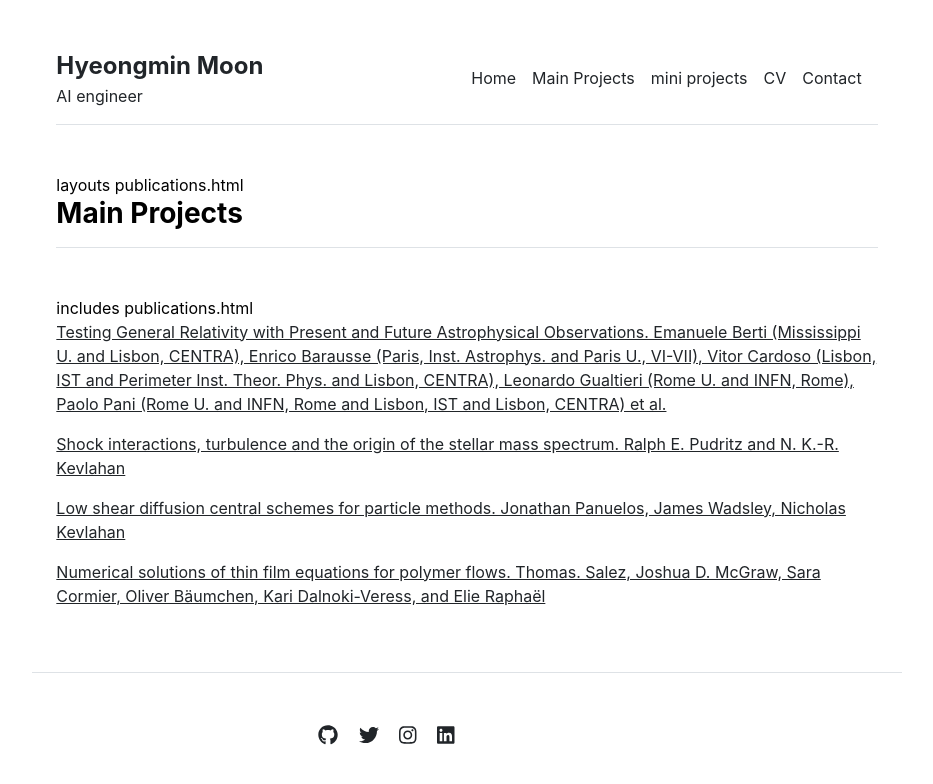
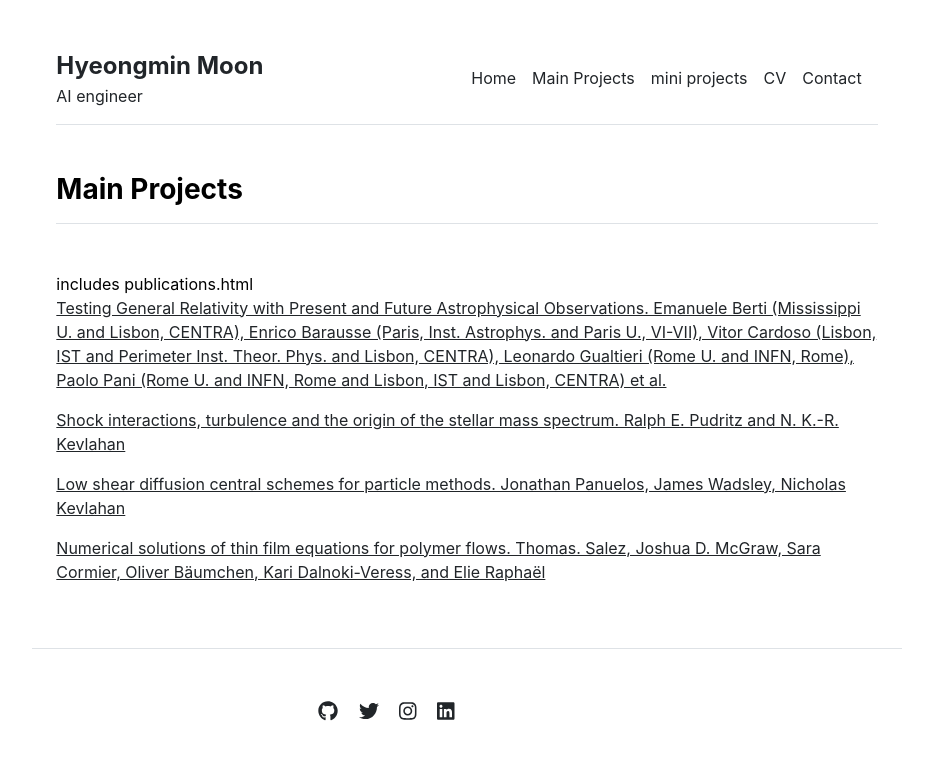
Before and after one commit to HyeongminMoon/HyeongminMoon.github.io, a Jekyll site: the page built from publications.md, in a window 1280 px wide. Shown: the top 784 px of the page, without its empty margins (173-1106 px from the left). Built offline with Jekyll 4.4.1, drawn with Linux system fonts in a browser that asks for light colours.

Commit message:
Update publications.html

```diff
--- a/_layouts/publications.html
+++ b/_layouts/publications.html
@@ -2,6 +2,6 @@
 layout: default
 ---
 
-layouts publications.html
+
 
 {% include publications.html %}
```
